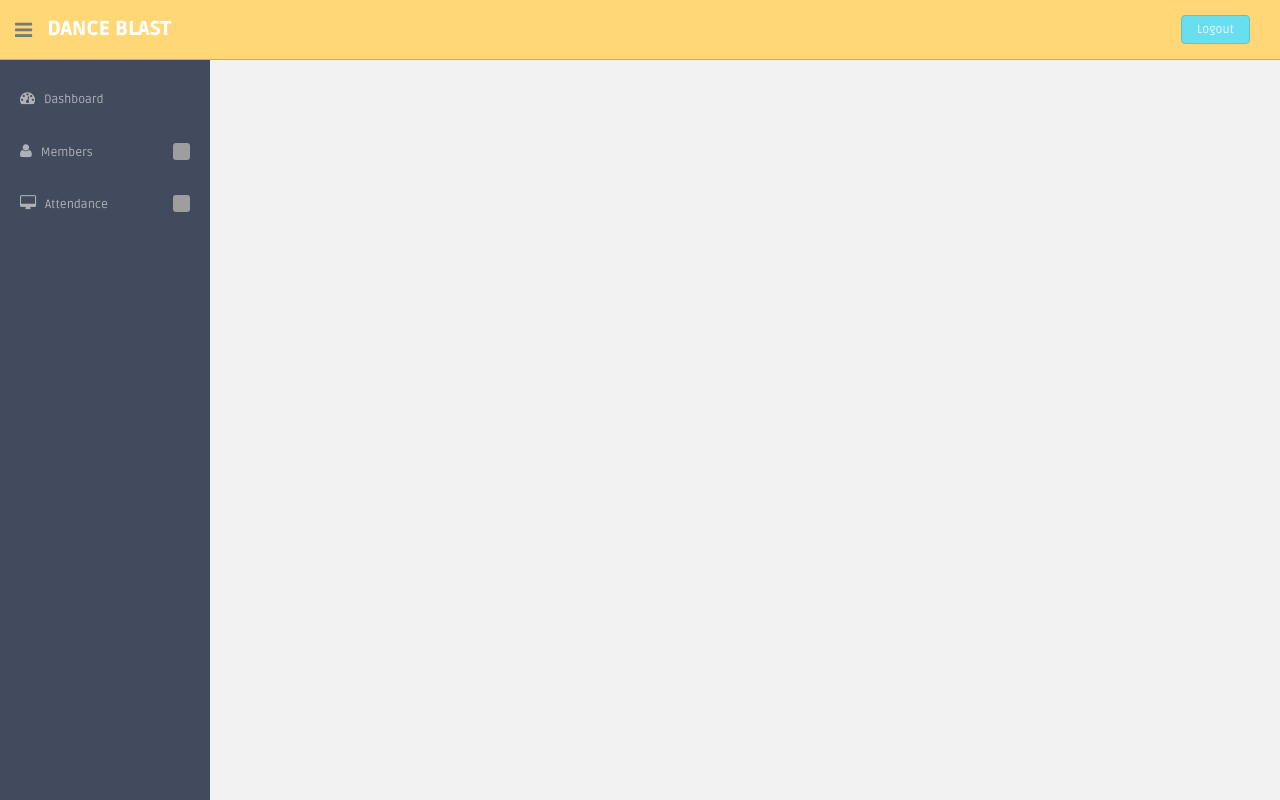
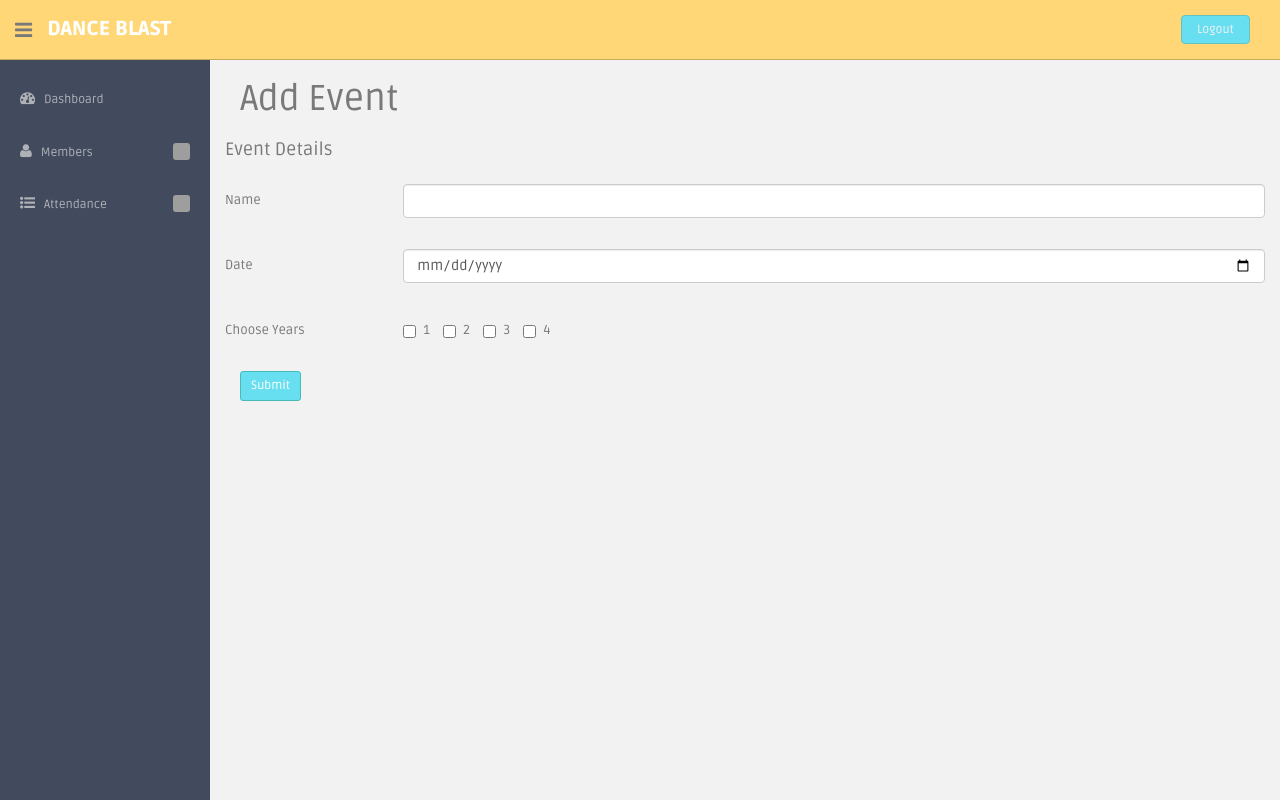
Before and after one commit to jackyhsuch/blastCMS, a Django app: page /attendance/new/ in a window 1280 px wide. Run offline with Django 3.2, Linux system fonts and the light colour scheme; some libraries are stand-ins or nearby versions; grey boxes are pictures that could not be loaded.

Commit message:
add event

```diff
--- a/attendance/templates/attendance/new.html
+++ b/attendance/templates/attendance/new.html
@@ -1,3 +1,113 @@
 {% extends "base.html" %}
 
 {% block title %}New Event{% endblock %}
+
+{% block content %}
+
+<div class="col-md-6">
+    <h1>Add Event</h1>
+</div>
+<div class="row mt">
+    {% if years_is_selected %}
+    <div class="col-md-12">
+        <div class="">
+            <h4 class="mb">Event Details</h4>
+            <form class="form-horizontal style-form" method="get">
+                <div class="form-group">
+                    <label class="col-sm-2 col-sm-2 control-label">Name</label>
+                    <div class="col-sm-10">
+                        <input type="text" class="form-control">
+                    </div>
+                </div>
+                <div class="form-group">
+                      <label class="col-sm-2 col-sm-2 control-label">Date</label>
+                      <div class="col-sm-10">
+                          <input type="date" class="form-control" placeholder="DD/MM/YYYY">
+                      </div>
+                  </div>
+            </form>
+        </div>
+    </div>
+
+    <div class="col-md-12">
+        <div class="content-panel">
+            <table class="table table-striped table-advance table-hover">
+                <h4>Name List</h4>
+                <hr>
+                <thead>
+                  <tr>
+                      <th><i></i>ID</th>
+                      <th><i class="fa fa-user"></i> Name</th>
+                      <th><i class="fa fa-lightbulb-o"></i> Status</th>
+                      <th></th>
+                  </tr>
+                </thead>
+                <tbody>
+                    {% if user_list %}
+                        {% for user in user_list %}
+                            <tr id="member-{{ user.id }}">
+                                <td>{{ user.id }}</td>
+                                <td><span class="member-{{ user.id }}-row">{{ user.name }}</span></td>
+                                <form>
+                                    <td>
+                                        <select class="member-{{ user.id }}-status">
+                                            <option class= "member-{{ user.id }}-present"></option>
+                                            <option class= "member-{{ user.id }}-present">PRESENT</option>
+                                            <option class= "member-{{ user.id }}-absent">ABSENT</option>
+                                            <option class= "member-{{ user.id }}-invited">EXCUSED</option>
+                                        </select>
+                                    </td>
+                                </form>
+                            </tr>
+                        {% endfor %}
+                    {% endif %}
+                </tbody>
+
+            </table>
+
+            <a id="addslotbutton" class="btn btn-primary btn-sm pull-left" onclick="addAttendanceSlot(this);">Add Members</a>
+            <div class="clearfix"></div>
+        </div>
+    </div>
+    {% else %}
+    <div class="col-md-12 form-horizontal style-form">
+        <form action="{% url 'attendance:new' %}" method="post">
+            {% csrf_token %}
+            <h4 class="mb">Event Details</h4>
+            <div class="form-group">
+                <label class="col-sm-2 col-sm-2 control-label">Name</label>
+                <div class="col-sm-10">
+                    <input type="text" class="form-control" name="name" maxlength="100" required>
+                </div>
+            </div>
+            <div class="form-group">
+                <label class="col-sm-2 col-sm-2 control-label">Date</label>
+                <div class="col-sm-10">
+                    <input type="date" class="form-control" name="date" placeholder="DD/MM/YYYY" required>
+                </div>
+            </div>
+            <div class="form-group">
+                <label class="col-sm-2 col-sm-2 control-label">Choose Years</label>
+                <div class="col-sm-10">
+                    <label class="checkbox-inline">
+                    <input type="checkbox" name="years" id="inlineCheckbox1" value="0"> 1
+                    </label>
+                    <label class="checkbox-inline">
+                    <input type="checkbox" name="years" id="inlineCheckbox2" value="1"> 2
+                    </label>
+                    <label class="checkbox-inline">
+                    <input type="checkbox" name="years" id="inlineCheckbox3" value="2"> 3
+                    </label>
+                    <label class="checkbox-inline">
+                    <input type="checkbox" name="years" id="inlineCheckbox3" value="3"> 4
+                    </label>
+                </div>
+            </div>
+            <div class="col-md-6">
+                <input class="btn btn-theme btn-sm" type="submit" value="Submit">
+            </div>
+        </form>
+    </div>
+    {% endif %}
+</div>
+{% endblock %}
--- a/attendance/views.py
+++ b/attendance/views.py
@@ -1,11 +1,65 @@
-from django.shortcuts import render
+from django.shortcuts import render, get_object_or_404
 from django.http import HttpResponse
 
+from users.models import Users
+from .models import Events
+from .models import Attendances
+from datetime import datetime
 
+# Create your views here.
 def index(request):
-    return HttpResponse("Hello, world. You're at the polls index.")
+    event_list = Events.objects.order_by('id')
+    context = {
+        'event_list': event_list,
+    }
+    return render(request, 'attendance/index.html', context)
 
 
 def new(request):
-        context = {}
-        return render(request, 'attendance/new.html', context)
+    context = {}
+
+    if request.method == 'POST':
+        # print(request.POST)
+        name = request.POST['name']
+        date = request.POST['date']
+        years = request.POST.getlist('years')
+
+        # create event
+        newEvent = Events(
+            name=name,
+            date=date,
+            isCompulsory=True
+        )
+        newEvent.save()
+
+        eventId = newEvent.id
+
+
+        # get all the users
+        usersList = []
+        for year in years:
+            batchYear = datetime.now().year - int(year)
+            users = list(Users.objects.filter(batch_year=batchYear))
+            usersList += users
+
+
+        # populate to attendance
+        for user in usersList:
+            print(user.name)
+            print(user.batch_year)
+            newRow = Attendances(
+                event_id=eventId,
+                user_id=user.id
+            )
+
+            newRow.save()
+
+    return render(request, 'attendance/new.html', context)
+
+
+# show each event details with name list
+def show(request, event_id):
+    event = get_object_or_404(Events, pk=event_id)
+    context = {'event': event}
+
+    return render(request, 'attendance/show.html', context)
--- a/templates/base.html
+++ b/templates/base.html
@@ -89,7 +89,7 @@
 
                       <li class="sub-menu">
                           <a href="javascript:;" >
-                              <i class="fa fa-desktop"></i>
+                              <i class="fa fa-list-ul"></i>
                               <span>Attendance</span>
                           </a>
                           <ul class="sub">
--- a/users/models.py
+++ b/users/models.py
@@ -1,4 +1,6 @@
 from django.db import models
+
+from datetime import datetime
 
 
 # Create your models here.
@@ -7,10 +9,9 @@ class Users(models.Model):
     email = models.CharField(max_length=200)
     contact = models.IntegerField()
     matric_number = models.CharField(max_length=200)
+    batch_year = models.IntegerField(default=datetime.now().year)
     created_at = models.DateTimeField(auto_now_add=True)
     updated_at = models.DateTimeField(auto_now=True)
-
-
 
     def __str__(self):
         sb = []
```
Also changed, not shown: attendance/templates/attendance/show.html (added), users/migrations/0003_users_batch_year.py (added).
